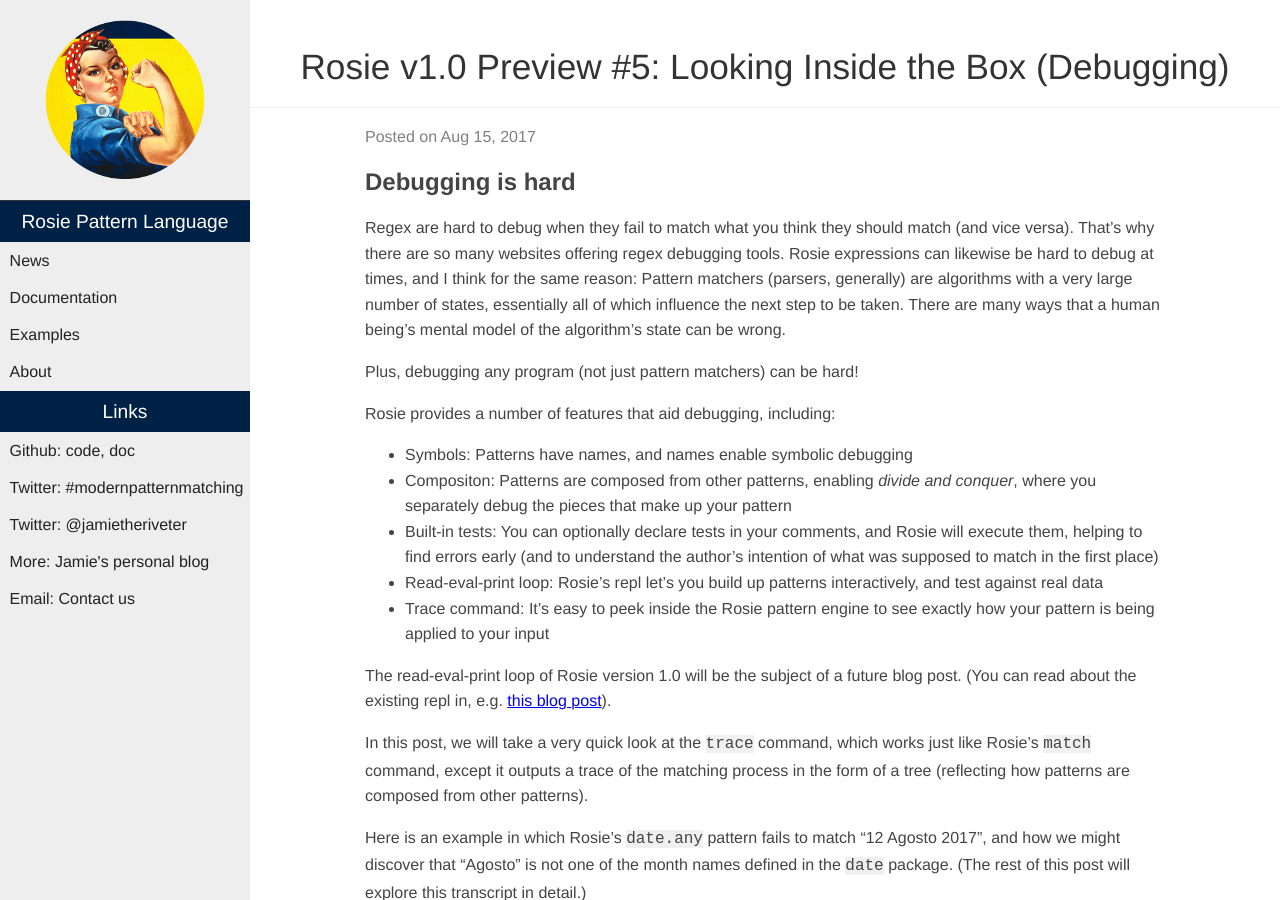
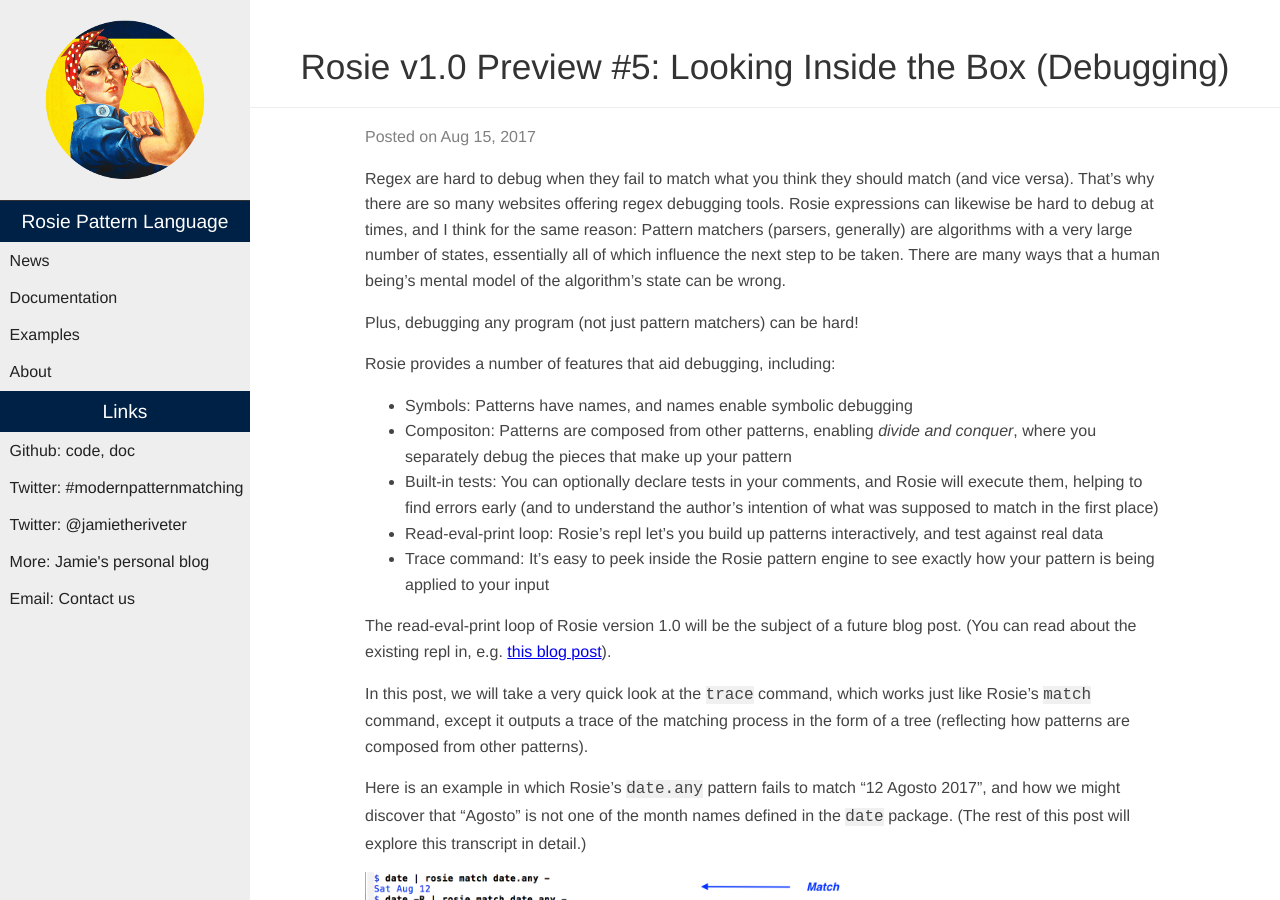
Before and after one commit to rosie-lang/rosie-lang.gitbub.io, a Jekyll site: the page built from _posts/2017-08-12-Rosie-v1.0-preview-5.md, in a window 1280 px wide and 900 px high. Built offline with Jekyll 4.4.1, drawn with Linux system fonts in a browser that asks for light colours.

Commit message:
Removed first heading in preview 5

```diff
--- a/_posts/2017-08-12-Rosie-v1.0-preview-5.md
+++ b/_posts/2017-08-12-Rosie-v1.0-preview-5.md
@@ -5,8 +5,6 @@ date:   2017-08-15
 categories: preview
 ---
 
-
-## Debugging is hard
 
 Regex are hard to debug when they fail to match what you think they should match
 (and vice versa).  That's why there are so many websites offering regex
```
